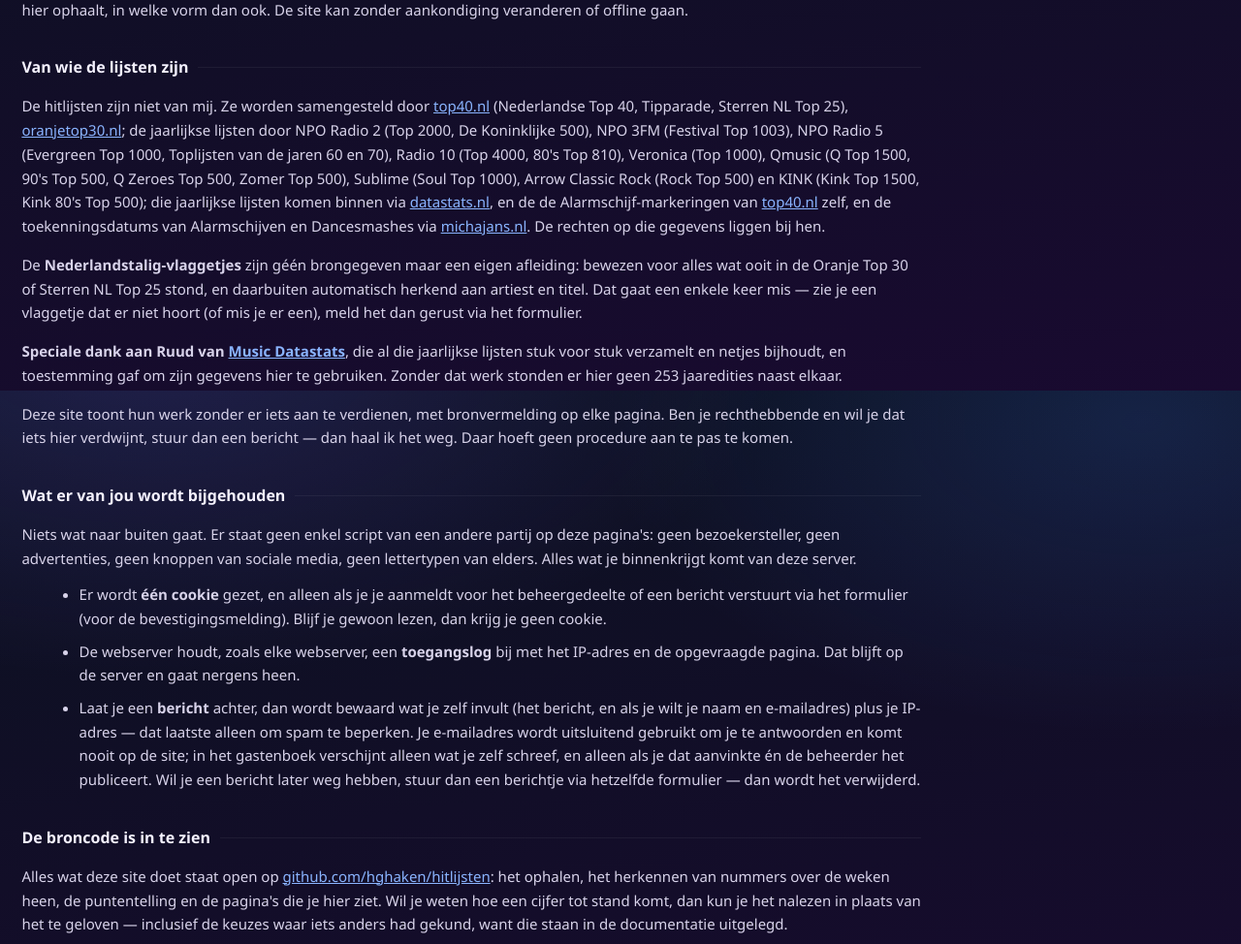
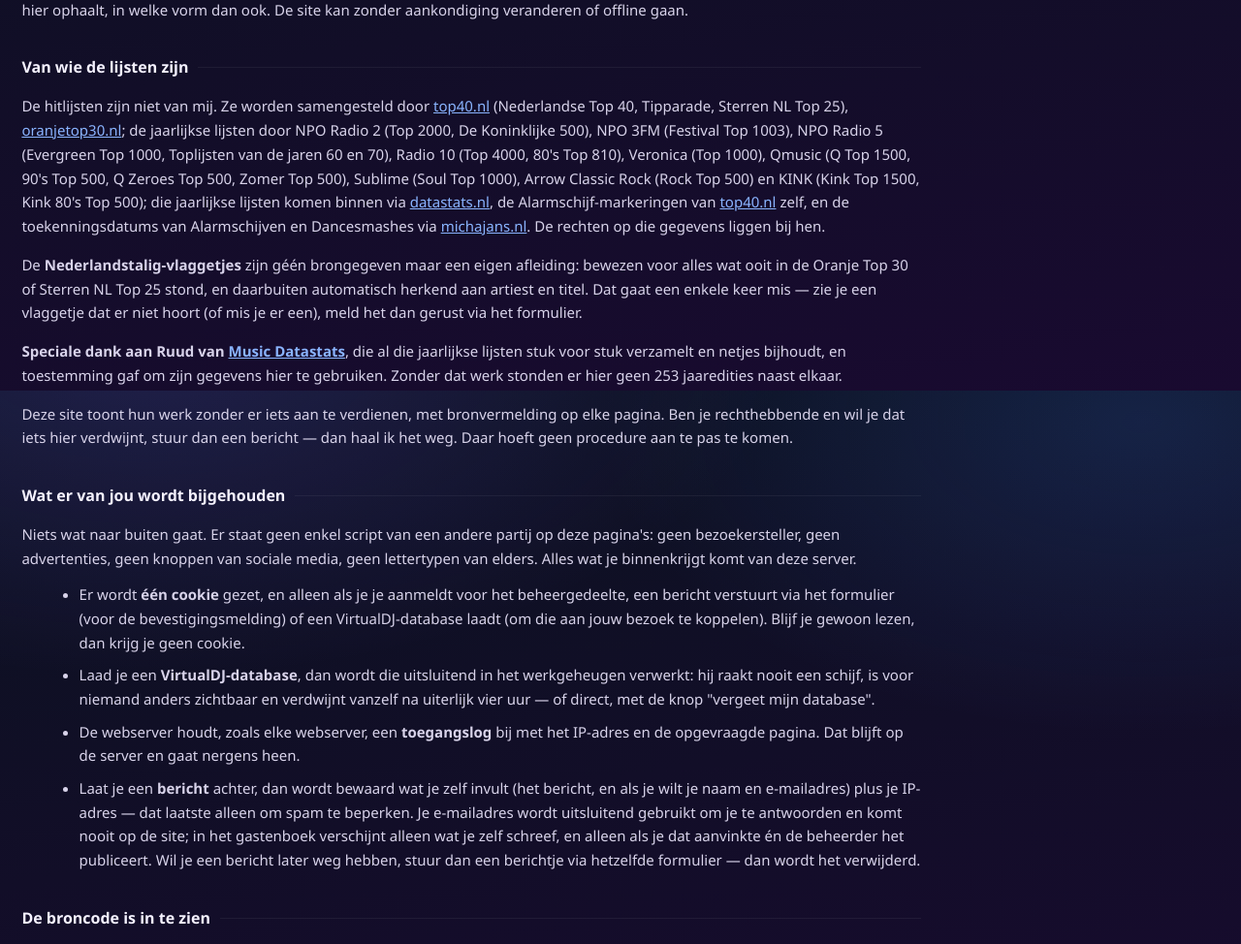
Before and after one commit to hghaken/hitlijsten, a Python web app: template hitlijsten/web/templates/disclaimer.html in a window 1280 px wide. Shown: the part 1197-2171 px from the top of the page at 97% size. Run offline with Jinja, Linux system fonts and the light colour scheme; the template is opened without the code that fills it, so the values that code supplies are empty.

Commit message:
Disclaimer bij de tijd: VirtualDJ-privacy en bronnenzin
Het cookie-lijstje noemt nu ook de VirtualDJ-sessie, met een eigen punt
over de database-in-geheugen-belofte; de bronnenzin verliest zijn
dubbele 'de'. LEESMIJ en de handleiding volgen de verhuisde
handleiding-link (menubalk i.p.v. voetregel) en de opgeschoonde
footer-bronvermelding.

Co-Authored-By: Claude Opus 5 <noreply@anthropic.com>

```diff
--- a/hitlijsten/web/templates/disclaimer.html
+++ b/hitlijsten/web/templates/disclaimer.html
@@ -100,8 +100,8 @@
   Top&nbsp;1000), Arrow&nbsp;Classic&nbsp;Rock (Rock&nbsp;Top&nbsp;500) en
   KINK (Kink&nbsp;Top&nbsp;1500, Kink 80's Top&nbsp;500); die jaarlijkse
   lijsten komen binnen via
-  <a href="https://www.datastats.nl/" target="_blank" rel="noopener">datastats.nl</a>, en de
-  de Alarmschijf-markeringen van
+  <a href="https://www.datastats.nl/" target="_blank" rel="noopener">datastats.nl</a>, de
+  Alarmschijf-markeringen van
   <a href="https://www.top40.nl/" target="_blank" rel="noopener">top40.nl</a> zelf, en de
   toekenningsdatums van Alarmschijven en Dancesmashes via
   <a href="https://www.michajans.nl/" target="_blank" rel="noopener">michajans.nl</a>.
@@ -138,8 +138,15 @@
 <ul>
   <li>
     Er wordt <b>één cookie</b> gezet, en alleen als je je aanmeldt voor het
-    beheergedeelte of een bericht verstuurt via het formulier (voor de
-    bevestigingsmelding). Blijf je gewoon lezen, dan krijg je geen cookie.
+    beheergedeelte, een bericht verstuurt via het formulier (voor de
+    bevestigingsmelding) of een VirtualDJ-database laadt (om die aan jouw
+    bezoek te koppelen). Blijf je gewoon lezen, dan krijg je geen cookie.
+  </li>
+  <li>
+    Laad je een <b>VirtualDJ-database</b>, dan wordt die uitsluitend in het
+    werkgeheugen verwerkt: hij raakt nooit een schijf, is voor niemand anders
+    zichtbaar en verdwijnt vanzelf na uiterlijk vier uur — of direct, met de
+    knop "vergeet mijn database".
   </li>
   <li>
     De webserver houdt, zoals elke webserver, een <b>toegangslog</b> bij met
```
Also changed, not shown: LEESMIJ.md (+2 -2 lines), hitlijsten/handleiding.py (+4 -4 lines), 1 other file.
